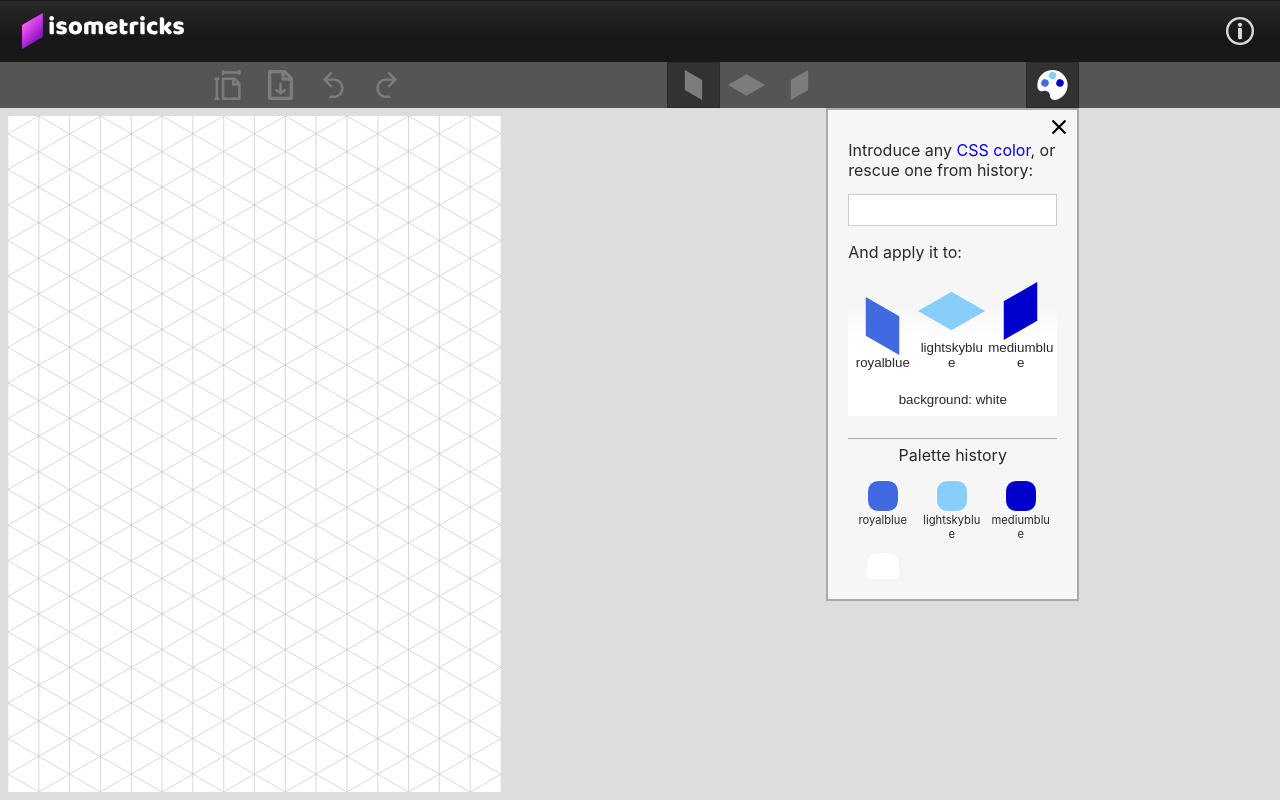
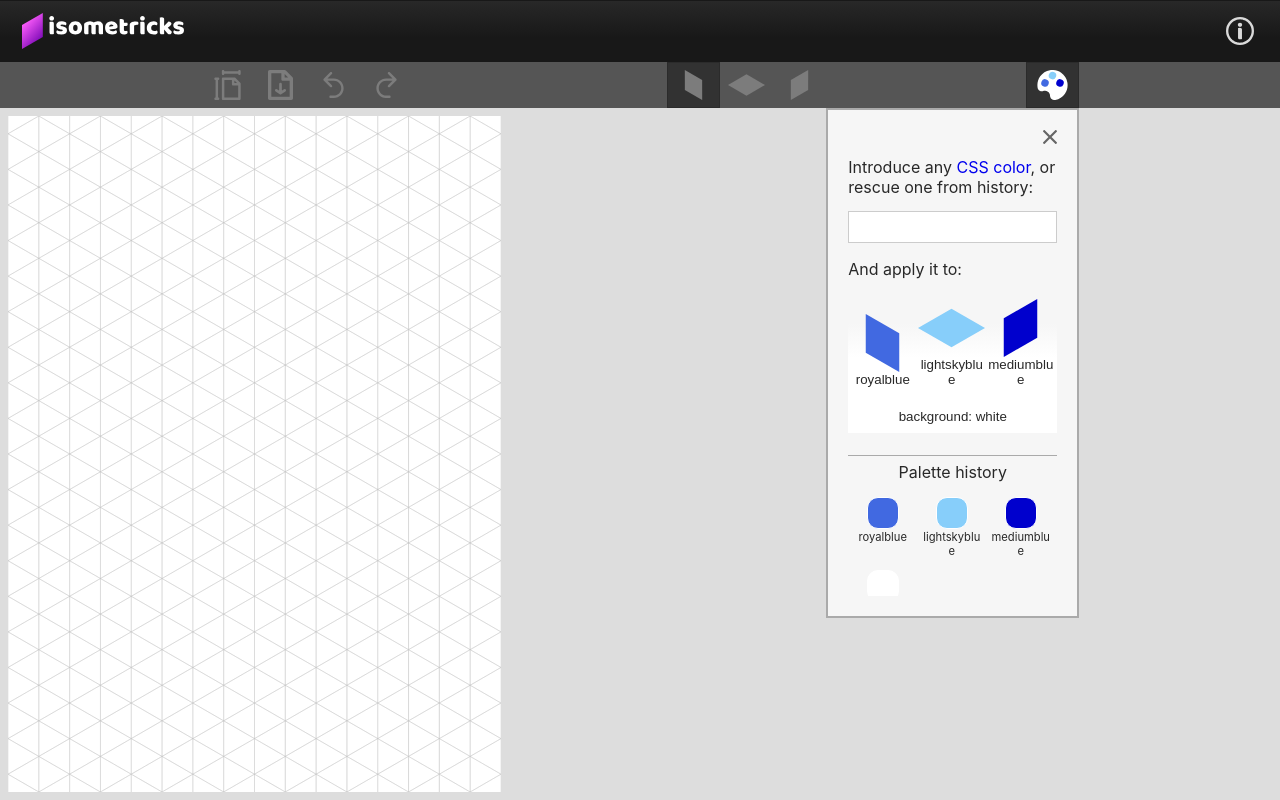
Before and after one commit to NicolasLetellier/isometricks, a React (Create React App) app: page / in a window 1280 px wide. Both pictures are taken after a click on the button 1052 px from the left and 85 px from the top of the page. Built offline with nearby package versions, Linux system fonts and the light colour scheme.

Commit message:
extract CloseDropdownButton component

```diff
--- /dev/null
+++ b/src/editor/toolbar/CloseDropdownButton.css
@@ -0,0 +1,19 @@
+
+.close-dropdown-button-wrapper {
+  display: flex;
+  justify-content: flex-end;
+}
+
+.close-dropdown-button {
+  flex: 0 0 auto;
+  padding: 0;
+  margin-bottom: 10px;
+  border: none;
+  background-color: transparent;
+  display: block;
+}
+
+.close-dropdown-button .close-icon {
+  width: 14px;
+  height: 14px;
+}
--- /dev/null
+++ b/src/editor/toolbar/CloseDropdownButton.js
@@ -0,0 +1,23 @@
+
+import React from 'react';
+
+import close from './close.svg';
+import './CloseDropdownButton.css';
+
+function CloseDropdownButton({ onClick }) {
+  return (
+    <div
+      className="close-dropdown-button-wrapper"
+    >
+      <button
+        className="close-dropdown-button"
+        type="button"
+        onClick={() => onClick()}
+      >
+        <img src={close} className="close-icon" alt="close icon" />
+      </button>
+    </div>
+  );
+}
+
+export default CloseDropdownButton;
--- a/src/editor/toolbar/Palette.css
+++ b/src/editor/toolbar/Palette.css
@@ -8,28 +8,9 @@
   box-sizing: border-box;
   width: 253px;
   right: 200px;
-  padding: 30px 20px 20px 20px;
+  padding: 20px;
   border: 2px solid #aaaaaa;
   background-color: #f6f6f6;
-}
-
-.palette-dropdown .close-button-wrapper {
-  position: absolute;
-}
-
-.palette-dropdown .close-button {
-  position: relative;
-  left: 204px;
-  top: -20px;
-  padding: 0;
-  border: none;
-  background-color: transparent;
-  display: block;
-}
-
-.palette-dropdown .close-icon {
-  width: 14px;
-  height: 14px;
 }
 
 .palette-dropdown input {
--- a/src/editor/toolbar/Palette.js
+++ b/src/editor/toolbar/Palette.js
@@ -1,9 +1,9 @@
 
 import React, { useState } from 'react';
 
-import colorValidator from './colorValidator.js';
+import CloseDropdownButton from './CloseDropdownButton';
+import colorValidator from './colorValidator';
 
-import close from './close.svg';
 import './Palette.css';
 
 function Palette({
@@ -142,17 +142,9 @@ function Palette({
       {onDialog === 'palette' && (
         <div className="palette-wrapper">
           <div className="palette-dropdown">
-            <div
-              className="close-button-wrapper"
-            >
-              <button
-                className="close-button"
-                type="button"
-                onClick={() => closeDialog()}
-              >
-                <img src={close} className="close-icon" alt="close icon" />
-              </button>
-            </div>
+            <CloseDropdownButton
+              onClick={closeDialog}
+            />
             <label>
               Introduce any&nbsp;
               <a
```
Also changed, not shown: src/editor/toolbar/close.svg.
